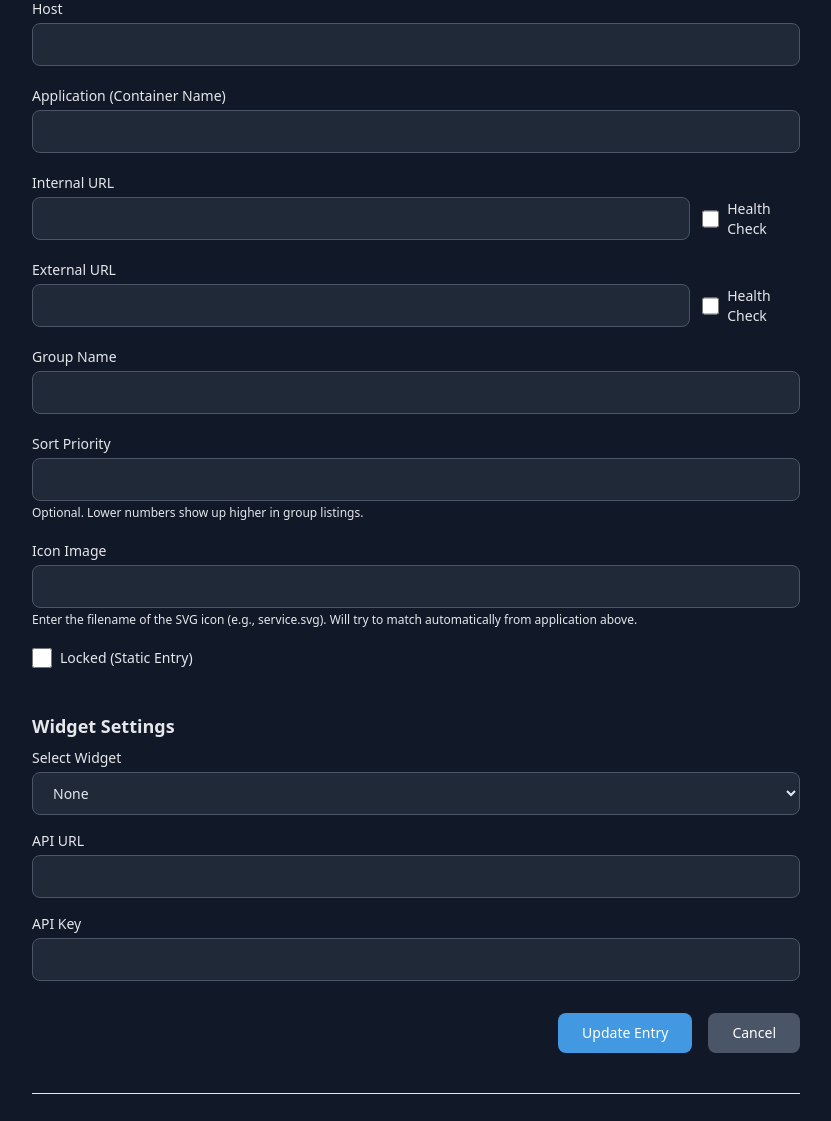
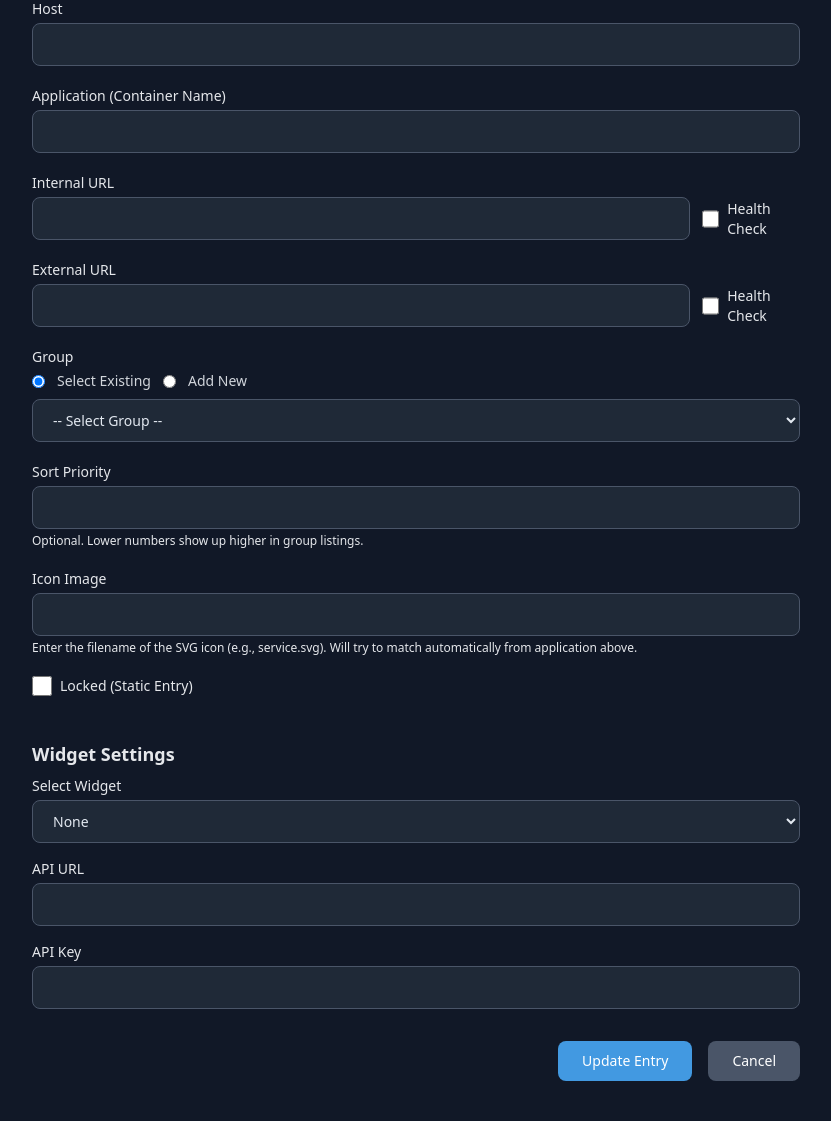
Before and after one commit to crzykidd/service-tracker-dashboard, a Flask app: template templates/edit_entry.html in a window 1280 px wide. Shown: the part 230-1351 px from the top of the page, without its empty margins (224-1055 px from the left). Run offline with Flask 3, Linux system fonts and the light colour scheme; the template is opened without the code that fills it, so the values that code supplies are empty; parts of the project's set-up code (start-up, migrations or seed data) failed here and were passed over; some libraries are stand-ins or nearby versions.

Commit message:
removed group_name from main db.   updated dashboard to load and work

```diff
--- a/app.py
+++ b/app.py
@@ -21,7 +21,8 @@ from apscheduler.schedulers.background import BackgroundScheduler
 from apscheduler.triggers.cron import CronTrigger
 from apscheduler.triggers.interval import IntervalTrigger
 from sqlalchemy.orm import joinedload, column_property
-from sqlalchemy import select, func
+from sqlalchemy import select, func, asc, desc
+from collections import defaultdict
 import json
 
 DATABASE_PATH = '/config/services.db'
@@ -117,7 +118,6 @@ class ServiceEntry(db.Model):
     image_name = db.Column(db.String(100), nullable=True)
     image_tag = db.Column(db.String(100), nullable=True)
     image_icon = db.Column(db.String(100), nullable=True)
-    group_name = db.Column(db.String(20), nullable=True, default="None")
     is_static = db.Column(db.Boolean, nullable=False, default=False)
     started_at = db.Column(db.String(100), nullable=True)  # stored in ISO string format
     widget_id = db.Column(db.Integer, db.ForeignKey('widget.id'), nullable=True)
@@ -147,7 +147,6 @@ class ServiceEntry(db.Model):
             'image_owner': self.image_owner,
             'image_name': self.image_name,
             'image_tag': self.image_tag,
-            'group_name': self.group_name or "None",
             'started_at': self.started_at,
             'image_icon': self.image_icon,
             'is_static': self.is_static,
@@ -237,44 +236,59 @@ def time_since(dt):
     return humanize.naturaltime(now - dt)
 
 
-from collections import defaultdict
 scheduler = BackgroundScheduler()
+
+
 @app.route('/')
 def dashboard():
     sort = request.args.get('sort', 'group_name')
     direction = request.args.get('dir', 'asc')
     group_by = request.args.get('group_by', 'group_name')
     sort_in_group = request.args.get('sort_in_group', 'priority')  # default to priority
-
-
     msg = request.args.get('msg')
 
-    # Build query and sort direction
-    sort_attr = getattr(ServiceEntry, sort)
-    sort_attr = sort_attr.asc() if direction == 'asc' else sort_attr.desc()
-    entries = ServiceEntry.query.order_by(sort_attr).all()
-
+    sort = request.args.get('sort', 'group_name')
+    direction = request.args.get('dir', 'asc')
+
+    if sort == 'group_name':
+        # Join to Group and sort by group.group_name
+        query = ServiceEntry.query.options(joinedload(ServiceEntry.group)) \
+            .join(Group, ServiceEntry.group_id == Group.id) \
+            .order_by(asc(Group.group_name) if direction == 'asc' else desc(Group.group_name))
+    else:
+        sort_attr = getattr(ServiceEntry, sort, None)
+        if not sort_attr:
+            sort_attr = ServiceEntry.container_name
+        query = ServiceEntry.query.order_by(sort_attr.asc() if direction == 'asc' else sort_attr.desc())
+
+    entries = query.all()
+
+    # Group lookup for ID → name
+    groups = Group.query.all()
+    group_lookup = {g.id: g.group_name for g in groups}
+
+    # Widget values
     widget_value_rows = WidgetValue.query.all()
     widget_values = {}
-
     for wv in widget_value_rows:
         if wv.widget_id not in widget_values:
             widget_values[wv.widget_id] = {}
         widget_values[wv.widget_id][wv.widget_value_key] = wv.widget_value
 
-
-
-    # Group entries
+    # Group entries by group_id (not group_name) so the template lookup works
     grouped_entries = defaultdict(list)
     for entry in entries:
-        raw_key = getattr(entry, group_by)
-        if isinstance(raw_key, bool):
-            key = "Static" if raw_key else "Dynamic"
+        if group_by == 'group_name':
+            raw_key = entry.group_id  # group by ID for name lookup
+        elif group_by == 'is_static':
+            raw_key = "Static" if entry.is_static else "Dynamic"
         else:
-            key = str(raw_key) if raw_key else "None"
-        grouped_entries[key].append(entry)
-
-    # Sort each group by priority (lower number = higher priority), then alphabetically by container name
+            raw_key = getattr(entry, group_by)
+            raw_key = str(raw_key) if raw_key is not None else "None"
+
+        grouped_entries[raw_key].append(entry)
+
+    # Sort entries within each group
     for key in grouped_entries:
         if sort_in_group == 'alphabetical':
             grouped_entries[key].sort(key=lambda e: e.container_name.lower())
@@ -284,17 +298,20 @@ def dashboard():
                 e.container_name.lower()
             ))
 
-
-    # Sort the group keys
+    # Sort group headers
     if group_by == "is_static":
         sort_order = {"Static": 0, "Dynamic": 1}
         grouped_entries = dict(sorted(grouped_entries.items(), key=lambda item: sort_order.get(item[0], 99)))
+    elif group_by == "group_name":
+        # sort group IDs by group_name via group_lookup
+        grouped_entries = dict(sorted(grouped_entries.items(), key=lambda item: group_lookup.get(item[0], "zzz").lower()))
     else:
         grouped_entries = dict(sorted(grouped_entries.items()))
 
     widget_fields = {
         widget.id: widget.widget_fields for widget in Widget.query.all()
     }
+
     return render_template(
         "dashboard.html",
         entries=entries,
@@ -309,13 +326,13 @@ def dashboard():
         widget_fields=widget_fields,
         sort_in_group=sort_in_group,
         active_tab='dashboard',
-
+        group_lookup=group_lookup,
     )
 
 
 
 
-from collections import defaultdict # Ensure this is imported at the top of your app.py
+
 
 
 @app.route('/tiled_dash')
@@ -1139,89 +1156,112 @@ def edit_entry(id):
     referrer = parsed.path
     if parsed.query:
         referrer += '?' + parsed.query
-
-    # Safety check: prevent open redirect attacks
     if not referrer.startswith('/'):
         referrer = '/'
 
-    # Fetch all available widgets from the widgets directory
+    # Discover available widgets
     widgets_dir = '/app/widgets'
     available_widgets = []
-
     if os.path.exists(widgets_dir):
-        # Log the path of the directory being scanned
-        logger.debug(f"Scanning directory for widgets: {widgets_dir}")
-
-        # List directories in the widgets folder (one directory per widget)
         available_widgets = [
             d for d in os.listdir(widgets_dir)
             if os.path.isdir(os.path.join(widgets_dir, d)) and d != '__pycache__'
         ]
-
-        # Log the number of widgets found and their directory names
-        if available_widgets:
-            logger.debug(f"Found {len(available_widgets)} widget(s) in directory: {widgets_dir}")
-            logger.debug(f"Widgets found: {', '.join(available_widgets)}")  # Log directory names (widget names)
-        else:
-            logger.debug(f"No widgets found in directory: {widgets_dir}")
+        logger.debug(f"Widgets found: {', '.join(available_widgets)}") if available_widgets else logger.debug("No widgets found.")
     else:
         logger.warning(f"Widgets directory not found: {widgets_dir}")
 
-    # Fetch the current widget info if a widget is associated
+    # Fetch current widget association
     selected_widget = None
     if entry.widget_id:
         selected_widget = Widget.query.get(entry.widget_id)
         if selected_widget:
-            logger.debug(f"Selected widget for entry {entry.id}: {selected_widget.widget_name}")
+            logger.debug(f"Selected widget: {selected_widget.widget_name}")
         else:
-            logger.warning(f"No widget found for entry {entry.id} with widget_id: {entry.widget_id}")
-
+            logger.warning(f"Widget ID {entry.widget_id} not found")
+
+    # Handle form submission
     if request.method == 'POST':
-        # Handle delete action
-        if 'delete' in request.form and request.form.get('delete_confirmation') == entry.container_name:
-            logger.info(f"\U0001f5d1️ Deleting entry ID {id}: {entry.container_name} on {entry.host}")
-            db.session.delete(entry)
-            db.session.commit()
-            flash(f"Service entry '{entry.container_name}' deleted successfully.", 'success')
-            return redirect(referrer)
-        elif 'delete' in request.form:
-            flash(f"Deletion not confirmed for '{entry.container_name}'. Please type the name to confirm.", 'warning')
-            return render_template("edit_entry.html", entry=entry, ref=referrer, available_widgets=available_widgets, selected_widget=selected_widget)
-
-        # Update all editable fields
+        # === DELETE ACTION ===
+        if 'delete' in request.form:
+            if request.form.get('delete_confirmation') == entry.container_name:
+                Widget.query.filter_by(service_entry_id=entry.id).delete()
+                db.session.delete(entry)
+                db.session.commit()
+                flash(f"Deleted entry: {entry.container_name}", 'success')
+                return redirect(referrer)
+            else:
+                flash("Confirmation name does not match. Entry not deleted.", "warning")
+                return redirect(url_for('edit_entry', id=id, ref=referrer))
+
+        # === BASIC FIELDS ===
         entry.host = request.form.get('host', '').strip()
         entry.container_name = request.form.get('container_name', '').strip()
         entry.internalurl = request.form.get('internalurl', '').strip() or None
         entry.externalurl = request.form.get('externalurl', '').strip() or None
-        entry.group_name = request.form.get('group_name', '').strip() or None
-        # Handle sort priority (optional integer field)
+        entry.internal_health_check_enabled = 'internal_health_check_enabled' in request.form
+        entry.external_health_check_enabled = 'external_health_check_enabled' in request.form
+        entry.is_static = 'is_static' in request.form
+
         sort_priority_raw = request.form.get('sort_priority', '').strip()
         try:
             entry.sort_priority = int(sort_priority_raw) if sort_priority_raw else None
         except ValueError:
             entry.sort_priority = None
-            flash("Sort priority must be a number. Value ignored.", "warning")
-
-
-        # Handle widget selection and update logic
-        widget_name = request.form.get('widget_name')  # always the actual name (e.g. 'sonarr')
-        widget_url = request.form.get('widget_url', '').strip()
-        widget_api_key = request.form.get('widget_api_key', '').strip()
+            flash("Sort priority must be a number.", "warning")
+
+        # === GROUP HANDLING ===
+        group_mode = request.form.get('group_mode')
+        group_name = None
+        if group_mode == 'existing':
+            group_name = request.form.get('group_name_existing')
+        elif group_mode == 'new':
+            group_name = request.form.get('group_name_new')
+
+        if not group_name:
+            group_name = "zz_none"
+
+        group = Group.query.filter_by(group_name=group_name).first()
+        if not group:
+            group = Group(group_name=group_name)
+            db.session.add(group)
+            db.session.commit()
+        entry.group_name = group.group_name
+        entry.group_id = group.id
+
+        # === ICON ===
+        raw_icon = request.form.get('image_icon', '').strip().lower()
+        entry.image_icon = f"{raw_icon}.svg" if raw_icon and not raw_icon.endswith('.svg') else raw_icon
+        icon_path = os.path.join(IMAGE_DIR, entry.image_icon) if entry.image_icon else ''
+        if entry.image_icon and not os.path.exists(icon_path):
+            try:
+                icon_url = f"https://raw.githubusercontent.com/homarr-labs/dashboard-icons/main/svg/{entry.image_icon}"
+                response = requests.get(icon_url, timeout=5)
+                if response.status_code == 200:
+                    with open(icon_path, 'wb') as f:
+                        f.write(response.content)
+                    logger.info(f"Downloaded icon: {entry.image_icon}")
+                else:
+                    logger.warning(f"Icon not found at {icon_url}")
+            except Exception as e:
+                logger.warning(f"Error fetching icon: {e}")
+        elif not entry.image_icon and request.form.get('force_update_icon') == 'true':
+            derived_icon_name = entry.container_name.lower().replace(" ", "-")
+            fetched_icon = fetch_icon_if_missing(derived_icon_name, IMAGE_DIR, logger, debug=app.debug)
+            if fetched_icon:
+                entry.image_icon = fetched_icon
+
+        # === WIDGET LOGIC ===
+        widget_name = request.form.get('widget_name')
+        widget_url = request.form.get('widget_url') or None
+        widget_api_key = request.form.get('widget_api_key') or None
         widget_fields = request.form.getlist('widget_fields')
 
-        if not widget_name or widget_name == "none":
+        if widget_name == 'none':
             if entry.widget_id:
-                # Delete associated widget values
                 WidgetValue.query.filter_by(widget_id=entry.widget_id).delete()
-
-                # Delete the widget itself
-                widget_to_delete = Widget.query.get(entry.widget_id)
-                if widget_to_delete:
-                    db.session.delete(widget_to_delete)
-
-                logger.info(f"🗑️ Deleted widget ID {entry.widget_id} and its values for entry ID {entry.id}")
-
-            entry.widget_id = None
+                Widget.query.filter_by(id=entry.widget_id).delete()
+                entry.widget_id = None
         else:
             if entry.widget_id:
                 widget = Widget.query.get(entry.widget_id)
@@ -1231,93 +1271,38 @@ def edit_entry(id):
                     widget.widget_api_key = widget_api_key
                     widget.widget_fields = widget_fields
                 else:
-                    logger.warning(f"Entry has widget_id={entry.widget_id}, but it doesn't exist. Creating new widget.")
-                    new_widget = Widget(
-                        widget_name=widget_name,
-                        widget_url=widget_url,
-                        widget_api_key=widget_api_key,
-                        widget_fields=widget_fields,
-                    )
-                    db.session.add(new_widget)
+                    widget = Widget(widget_name=widget_name, widget_url=widget_url,
+                                    widget_api_key=widget_api_key, widget_fields=widget_fields)
+                    db.session.add(widget)
                     db.session.flush()
-                    entry.widget_id = new_widget.id
+                    entry.widget_id = widget.id
             else:
-                new_widget = Widget(
-                    widget_name=widget_name,
-                    widget_url=widget_url,
-                    widget_api_key=widget_api_key,
-                    widget_fields=widget_fields,
-                )
-                db.session.add(new_widget)
+                widget = Widget(widget_name=widget_name, widget_url=widget_url,
+                                widget_api_key=widget_api_key, widget_fields=widget_fields)
+                db.session.add(widget)
                 db.session.flush()
-                entry.widget_id = new_widget.id
-
-
-
-
-
-        # Handle the image icon
-        raw = request.form.get('image_icon', '').strip().lower()
-        if raw and not raw.endswith('.svg'):
-            new_image_icon = f"{raw}.svg"
-        else:
-            new_image_icon = raw
-
-        entry.image_icon = new_image_icon  # Always set explicitly, even blank
-
-        # Icon logic (as you already have)
-        if new_image_icon:
-            icon_path = os.path.join(IMAGE_DIR, new_image_icon)
-            if not os.path.exists(icon_path):
-                try:
-                    icon_url = f"https://raw.githubusercontent.com/homarr-labs/dashboard-icons/main/svg/{new_image_icon}"
-                    response = requests.get(icon_url, timeout=5)
-                    if response.status_code == 200:
-                        with open(icon_path, 'wb') as f:
-                            f.write(response.content)
-                        logger.info(f"\U0001f4e5 Downloaded manually supplied icon: {new_image_icon}")
-                    else:
-                        msg = f"Icon not found (HTTP {response.status_code}) at {icon_url}"
-                        if app.debug:
-                            logger.debug(msg)
-                        else:
-                            logger.warning(f"⚠️ {msg}")
-                except Exception as e:
-                    msg = f"Exception while downloading icon '{new_image_icon}': {e}"
-                    if app.debug:
-                        logger.debug(msg)
-                    else:
-                        logger.warning(f"⚠️ {msg}")
-
-        elif not new_image_icon and request.form.get('force_update_icon') == 'true':
-            derived_icon_name = entry.container_name.lower().replace(" ", "-")
-            fetched_icon = fetch_icon_if_missing(derived_icon_name, IMAGE_DIR, logger, debug=app.debug)
-            if fetched_icon:
-                entry.image_icon = fetched_icon
-                logger.info(f"\U0001f4a1 Auto-fetched icon '{fetched_icon}' during edit for '{entry.container_name}'.")
-
-        # Boolean fields
-        entry.internal_health_check_enabled = request.form.get('internal_health_check_enabled') == 'on'
-        entry.external_health_check_enabled = request.form.get('external_health_check_enabled') == 'on'
-        entry.is_static = request.form.get('is_static') == 'on'
+                entry.widget_id = widget.id
 
         entry.last_updated = datetime.now()
 
         try:
             db.session.commit()
-            flash(f"Service entry '{entry.container_name}' updated successfully!", 'success')
+            flash(f"✅ Entry '{entry.container_name}' updated!", "success")
         except Exception as e:
             db.session.rollback()
-            logger.error(f"Error updating entry {entry.id}: {e}")
-            flash(f"Error updating entry: {str(e)}", 'danger')
+            logger.error(f"Update error: {e}")
+            flash("Error saving changes", "danger")
 
         return redirect(referrer)
-    all_widgets = Widget.query.all()
-    return render_template("edit_entry.html", entry=entry, ref=referrer, available_widgets=available_widgets, selected_widget=selected_widget, widgets=all_widgets)
-
-
-# widget checks
-from widgets.sonarr.fetch_data import fetch_widget_data  # You may want to import dynamically if many widgets
+
+    groups = Group.query.order_by(Group.group_sort_priority.asc().nulls_last(), Group.group_name.asc()).all()
+    return render_template("edit_entry.html",
+                           entry=entry,
+                           ref=referrer,
+                           groups=groups,
+                           available_widgets=available_widgets,
+                           selected_widget=selected_widget)
+
 
 def update_widget_data_periodically():
     with app.app_context():
--- a/templates/edit_entry.html
+++ b/templates/edit_entry.html
@@ -83,8 +83,26 @@
         </div>
 
         <div>
-          <label for="group_name" class="block text-sm font-medium text-dashboard-secondary mb-1">Group Name</label>
-          <input type="text" name="group_name" id="group_name" class="form-input" value="{{ entry.group_name or '' }}">
+          <label class="block text-sm font-medium text-dashboard-secondary mb-1">Group</label>
+
+          <div class="flex items-center space-x-3 mb-2">
+            <input type="radio" id="select_existing" name="group_mode" value="existing" checked onclick="toggleGroupMode()" class="form-radio text-blue-600">
+            <label for="select_existing" class="text-sm text-gray-300">Select Existing</label>
+
+            <input type="radio" id="add_new" name="group_mode" value="new" onclick="toggleGroupMode()" class="form-radio text-blue-600 ml-4">
+            <label for="add_new" class="text-sm text-gray-300">Add New</label>
+          </div>
+
+          <select name="group_name_existing" id="group_name_existing" class="form-input">
+            <option value="">-- Select Group --</option>
+            {% for group in groups %}
+            <option value="{{ group.group_name }}" {% if entry.group_name == group.group_name %}selected{% endif %}>
+              {{ group.group_name }}
+            </option>
+            {% endfor %}
+          </select>
+
+          <input type="text" name="group_name_new" id="group_name_new" class="form-input mt-2 hidden" placeholder="e.g., New Group Name">
         </div>
 
         <div>
@@ -151,9 +169,11 @@
     </div>
   </div>
 </div>
-
+{% endblock %}
+{% block extra_scripts %}
 <script>
 document.addEventListener('DOMContentLoaded', function () {
+  // === Widget Field Logic ===
   const widgetSelect = document.getElementById('widget_name');
   const container = document.getElementById('widget_fields_container');
 
@@ -185,6 +205,7 @@ document.addEventListener('DOMContentLoaded', function () {
       .catch(err => console.error("❌ Error loading widget config:", err));
   }
 
+  if (widgetSelect) {
     widgetSelect.addEventListener('change', function () {
       loadWidgetFields(this.value);
     });
@@ -195,6 +216,23 @@ document.addEventListener('DOMContentLoaded', function () {
       {{ selected_widget.widget_fields | tojson | safe }}
     );
     {% endif %}
+  }
+
+  // === Group Toggle Logic ===
+  function toggleGroupMode() {
+    const useExisting = document.getElementById('select_existing').checked;
+    document.getElementById('group_name_existing').classList.toggle('hidden', !useExisting);
+    document.getElementById('group_name_new').classList.toggle('hidden', useExisting);
+  }
+
+  const selectExisting = document.getElementById('select_existing');
+  const addNew = document.getElementById('add_new');
+
+  if (selectExisting && addNew) {
+    toggleGroupMode();
+    selectExisting.addEventListener('change', toggleGroupMode);
+    addNew.addEventListener('change', toggleGroupMode);
+  }
 });
 </script>
 {% endblock %}
```
Also changed, not shown: alembic/versions/958ede516216_initial_schema_for_v0_4_9_must_backup_.py (renamed from alembic/versions/04fc4bf6ccad_initial_schema_for_v0_4_9_restore_needed.py, +4 -5 lines), templates/dashboard.html (+8 -3 lines). Lines whose indentation alone changed are shown as unchanged.
